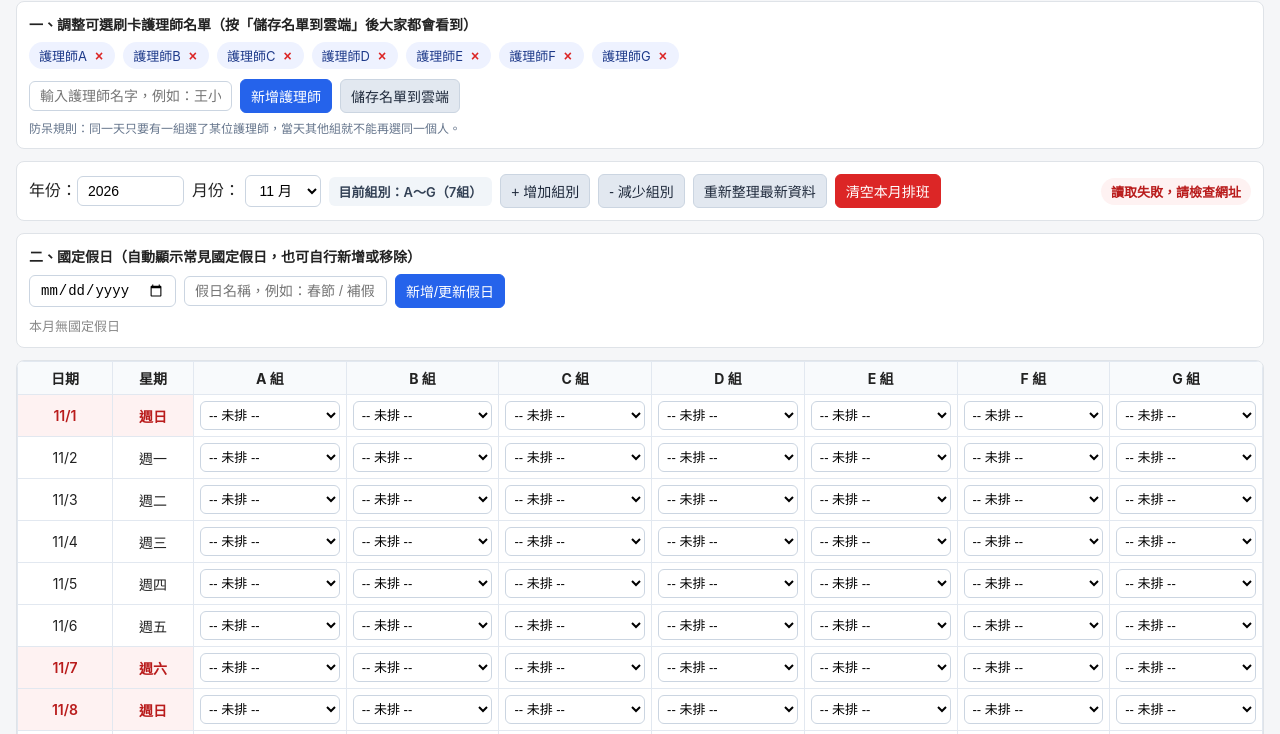
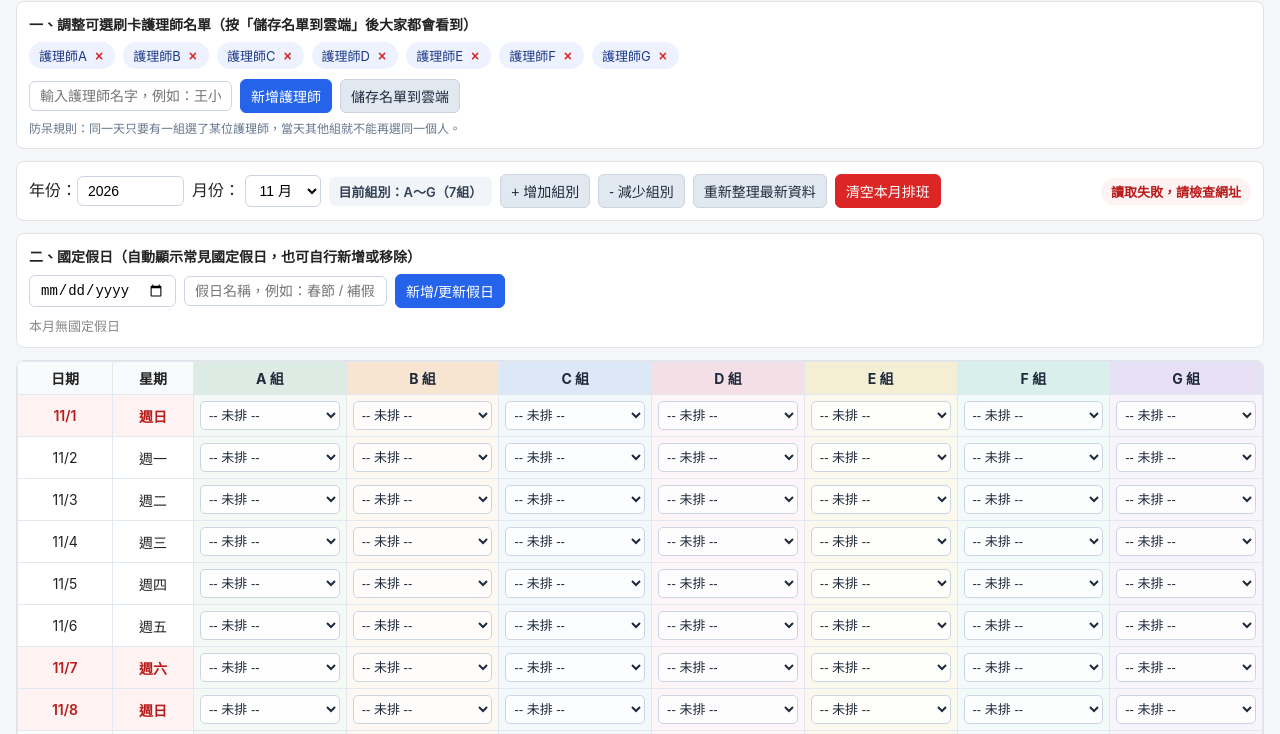
Before and after one commit to meifang1206/nurse-shift, a plain HTML site: page index.html in a window 1280 px wide. Shown: the part 56-790 px from the top of the page. Drawn offline with Linux system fonts and the light colour scheme; no server answers.

Commit message:
Add files via upload

```diff
--- a/index.html
+++ b/index.html
@@ -134,6 +134,7 @@
       background: #f8fafc;
       position: sticky;
       top: 0;
+      z-index: 2;
     }
     tr.weekend td:first-child,
     tr.weekend td:nth-child(2) {
@@ -156,9 +157,12 @@
     }
     td select {
       width: 100%;
-      min-width: 90px;
+      min-width: 92px;
       padding: 5px 4px;
       font-size: 13px;
+      border-radius: 5px;
+      border: 1px solid #cbd5e1;
+      color: #1e293b;
     }
     .note {
       font-size: 12px;
@@ -223,6 +227,17 @@
     // ★ 請把下面引號內的文字，換成你在 Google Apps Script 部署後複製的 /exec 網址 ★
     const API_URL = "https://script.google.com/macros/s/AKfycbx5fdOyJTZ5LFOev2v02fLaJkybxvRxj023QUaTPC53IvvbRL72YLt27sJGWvAX0O1B/exec";
 
+    // 舒服好閱讀的柔和色系（header 為表頭色，cell 為欄內下拉選單柔和底色）
+    const GROUP_COLORS = [
+      { header: "#dcebe3", cell: "#f4f9f6" }, // 柔和鼠尾草綠
+      { header: "#f7e5d2", cell: "#fdf8f2" }, // 暖杏米色
+      { header: "#dce8f5", cell: "#f3f8fd" }, // 霧感淺藍
+      { header: "#f5dfe6", cell: "#fdf5f8" }, // 柔粉玫瑰
+      { header: "#f3eed4", cell: "#fbf9ee" }, // 淡奶油黃
+      { header: "#d9efec", cell: "#f2fbfa" }, // 淺薄荷青
+      { header: "#e7e0f5", cell: "#f7f4fc" }  // 淡薰衣草紫
+    ];
+
     const WEEKDAYS = ["日", "一", "二", "三", "四", "五", "六"];
     const BUILTIN_FIXED_HOLIDAYS = {
       "01-01": "元旦",
@@ -277,6 +292,10 @@
         list.push(String.fromCharCode(65 + i));
       }
       return list;
+    }
+
+    function getGroupColor(groupIndex) {
+      return GROUP_COLORS[groupIndex % GROUP_COLORS.length];
     }
 
     function setStatus(text, type = "ok") {
@@ -439,7 +458,10 @@
       tableHeadRow.innerHTML = `
         <th style="width: 82px;">日期</th>
         <th style="width: 68px;">星期</th>
-        ${groups.map(g => `<th>${g} 組</th>`).join("")}
+        ${groups.map((g, idx) => {
+          const color = getGroupColor(idx);
+          return `<th style="background:${color.header}; color:#1e293b;">${g} 組</th>`;
+        }).join("")}
       `;
 
       const daysInMonth = new Date(year, month, 0).getDate();
@@ -471,9 +493,13 @@
         tdWeek.textContent = `週${WEEKDAYS[wIdx]}`;
         tr.appendChild(tdWeek);
 
-        groups.forEach(group => {
+        groups.forEach((group, groupIdx) => {
+          const color = getGroupColor(groupIdx);
           const td = document.createElement("td");
+          td.style.backgroundColor = color.cell;
+
           const select = document.createElement("select");
+          select.style.backgroundColor = "#ffffffcc";
 
           const blankOpt = document.createElement("option");
           blankOpt.value = "";
```
